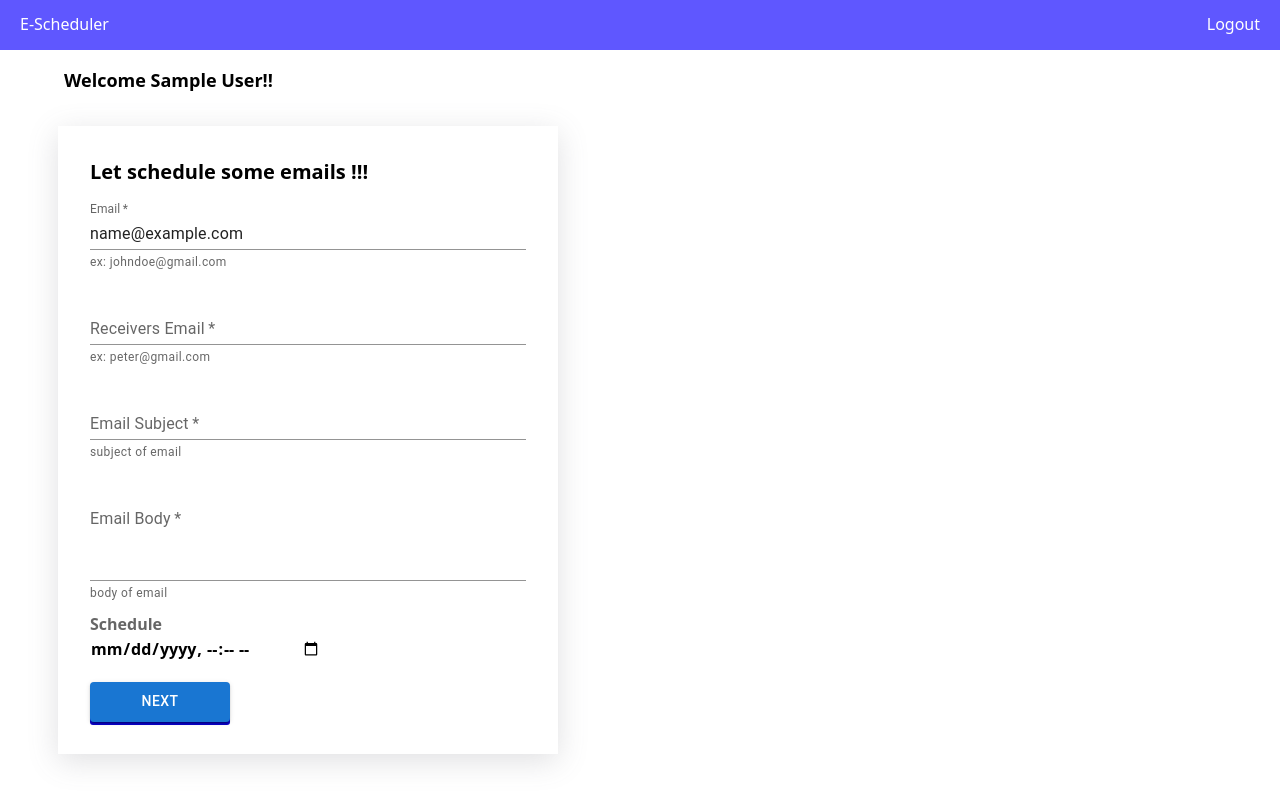
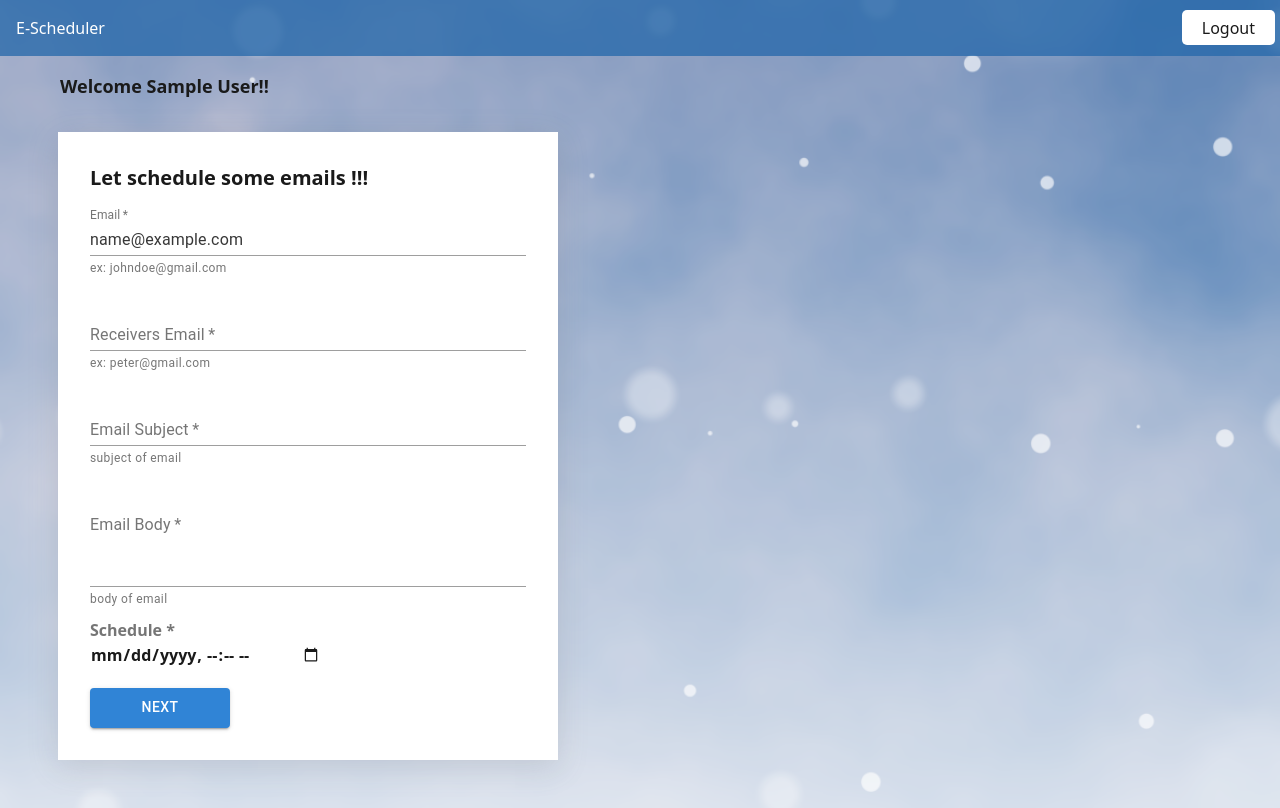
Before and after one commit to Saicharan0662/email-scheduler-client, a React (Create React App) app: page /dashboard in a window 1280 px wide. Built offline with nearby package versions, Linux system fonts and the light colour scheme; sample sign-in values are in the browser's storage.

Commit message:
dashboard UI

```diff
--- a/src/App.css
+++ b/src/App.css
@@ -68,7 +68,7 @@
     top: 0;
     left: 0;
     width: 100%;
-    height: 100%;
+    min-height: 100%;
     z-index: -10;
     background: url('./assets/background/Snow.png');
     background-size: cover;
--- a/src/components/dashboard-navbar/Nav.js
+++ b/src/components/dashboard-navbar/Nav.js
@@ -13,11 +13,11 @@
     return (
         <>
             <div className='sticky top-0 left-0' style={{ zIndex: '2' }}>
-                <div className=' w-full flex justify-between align-center' style={{ minHeight: '50px', backgroundColor: "#5f57ff" }}>
-                    <div className='text-white font-normal p-2 my-1 mx-3'>
+                <div className=' w-full flex justify-between align-center bg-deepBlue' style={{ minHeight: '55px' }}>
+                    <div className='text-white font-normal my-4 mx-4'>
                         E-Scheduler
                     </div>
-                    <div className='flex p-2 text-white my-1 mx-3 justify-between font-normal'>
+                    <div className='flex text-white justify-between font-normal nav-btn'>
                         <span className='hover:cursor-pointer text-effect' onClick={() => logout()}>Logout</span>
                     </div>
                 </div>
--- a/src/components/pop-up-dialog/PopUp.js
+++ b/src/components/pop-up-dialog/PopUp.js
@@ -30,6 +30,7 @@
                 <DialogContent>
                     <DialogContentText>
                         Please enter your password for <strong>{email}</strong> to continue.
+                        <div className="text-red-400 text-sm">Note: We dont share or store your password.</div>
                     </DialogContentText>
                     <TextField
                         autoFocus
--- a/src/pages/Dashboard.js
+++ b/src/pages/Dashboard.js
@@ -41,7 +41,7 @@
     // welcoming text, notification for navbar
     const schedule = (e, password) => {
         e.preventDefault()
-        console.log(password)
+        // console.log(password)
         console.log(input)
         axios.post('/email', {
             userEmail: input.userEmail,
@@ -61,7 +61,7 @@
             })
     }
     return (
-        <>
+        <div className='bg-image'>
             {!user && <Navigate to='/' />}
             {togglePopUp &&
                 <PopUp
@@ -75,9 +75,9 @@
             }
             <Nav />
             <div className='mx-8 my-4'>
-                <div className="font-bold text-lg relative left-8">Welcome {user}!!</div>
+                <div className="font-bold text-lg relative left-7">Welcome {user}!!</div>
                 <div className='w-full flex items-center font-semibold'>
-                    <form className='p-8 my-8 form-style-dashboard'>
+                    <form className='p-8 my-8 form-style-dashboard bg-white'>
                         <h1 className="text-xl ">Let schedule some emails !!!</h1>
                         <TextField
                             required
@@ -128,7 +128,7 @@
                             onChange={e => setInput({ ...input, email: { ...input.email, body: e.target.value } })}
                         />
                         <DateTime
-                            label='Schedule'
+                            label='Schedule *'
                             disablePast={true}
                             // 2022-02-19T17:54
                             value={moment(input.schedule).format('YYYY-MM-DDTHH:mm')}
@@ -154,7 +154,7 @@
                     </form>
                 </div>
             </div>
-        </>
+        </div>
     )
 }
 
```
